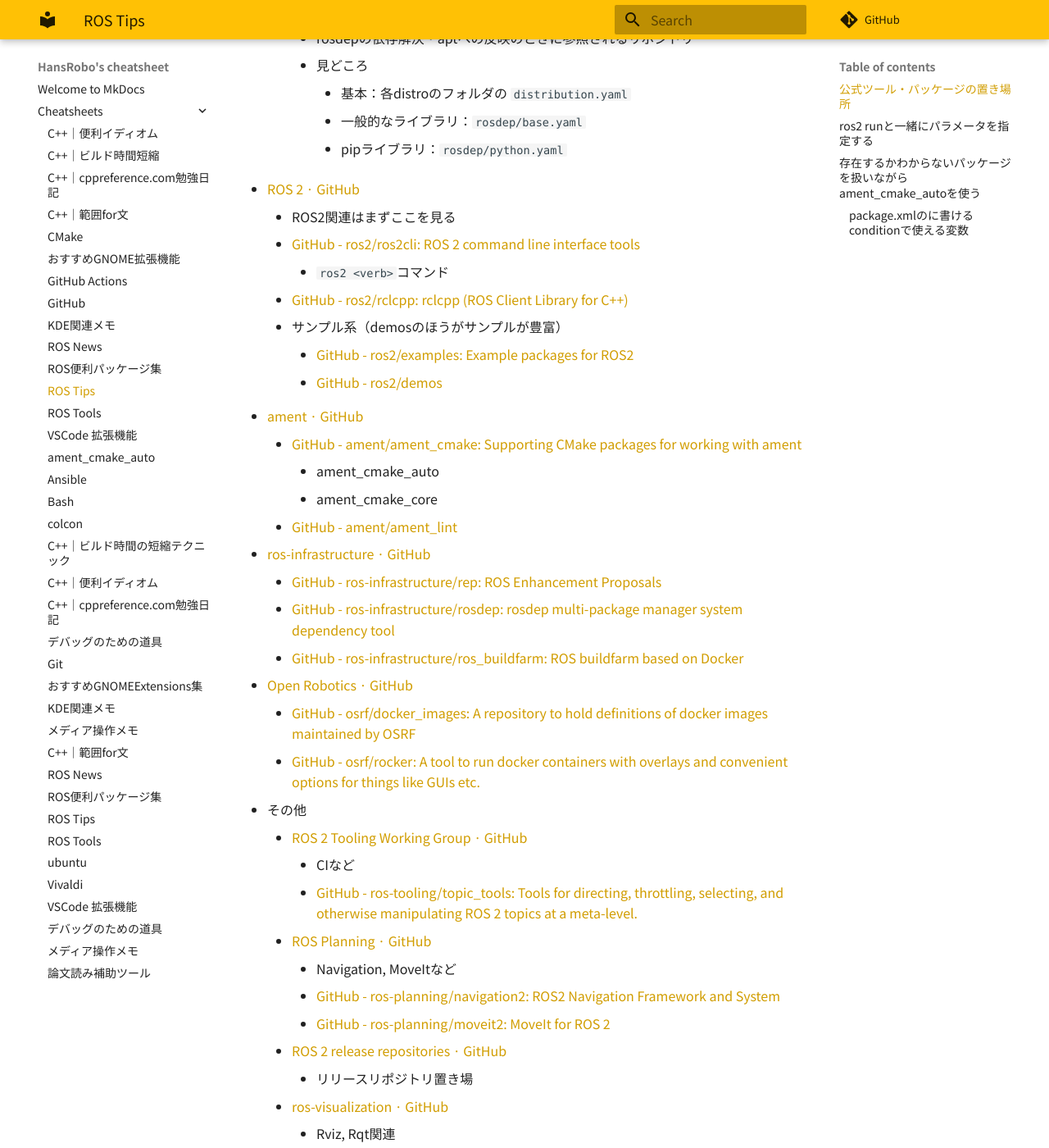
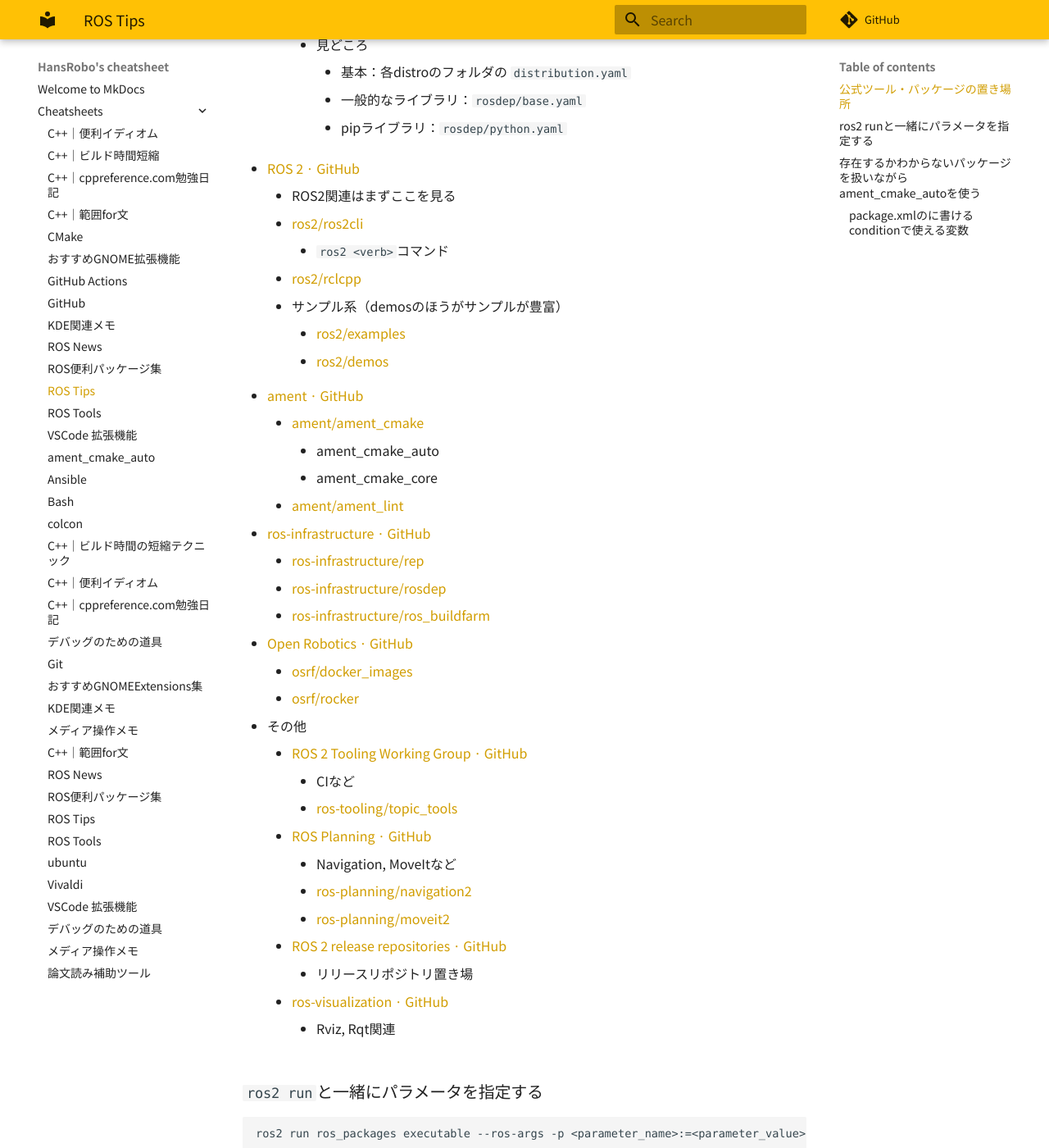
Before and after one commit to HansRobo/mycheatsheet_mkdocs, an MkDocs documentation site: the page built from docs/cheatsheets/ROS Tips.md, in a window 1280 px wide and 1400 px high, scrolled down 493 px. Shown: the whole window at 82% size. Built offline with MkDocs 1.6.1 and Material for MkDocs 9.7.7, drawn with Linux system fonts in a browser that asks for light colours; some web fonts are replaced; comment, search, counter and statistics services are not loaded; some of the changed text lies outside the part shown.

Commit message:
🔄 synced local 'docs/cheatsheets' with remote 'cheatsheets'

```diff
--- a/docs/cheatsheets/ROS Tips.md
+++ b/docs/cheatsheets/ROS Tips.md
@@ -16,7 +16,7 @@
 	- colcon本体，プラグイン
 - [ROS core stacks · GitHub](https://github.com/ros)
 	- ROS1のものも多いが，rosdistroなどROS2でも共通で使えるものはここにあることが多い
-	- [GitHub - ros/rosdistro: This repo maintains a lists of repositories for each ROS distribution](https://github.com/ros/rosdistro)
+	- [ros/rosdistro](https://github.com/ros/rosdistro)
 		- rosdepの依存解決・aptへの反映のときに参照されるリポジトリ
 		- 見どころ
 			- 基本：各distroのフォルダの `distribution.yaml`
@@ -24,37 +24,36 @@
 			- pipライブラリ：`rosdep/python.yaml`
 - [ROS 2 · GitHub](https://github.com/ros2)
 	- ROS2関連はまずここを見る
-	- [GitHub - ros2/ros2cli: ROS 2 command line interface tools](https://github.com/ros2/ros2cli)
+	- [ros2/ros2cli](https://github.com/ros2/ros2cli)
 		- `ros2 <verb>`コマンド
-	- [GitHub - ros2/rclcpp: rclcpp (ROS Client Library for C++)](https://github.com/ros2/rclcpp)
+	- [ros2/rclcpp](https://github.com/ros2/rclcpp)
 	- サンプル系（demosのほうがサンプルが豊富）
-		- [GitHub - ros2/examples: Example packages for ROS2](https://github.com/ros2/examples)
-		- [GitHub - ros2/demos](https://github.com/ros2/demos)
+		- [ros2/examples](https://github.com/ros2/examples)
+		- [ros2/demos](https://github.com/ros2/demos)
 - [ament · GitHub](https://github.com/ament)
-	- [GitHub - ament/ament\_cmake: Supporting CMake packages for working with ament](https://github.com/ament/ament_cmake)
+	- [ament/ament\_cmake](https://github.com/ament/ament_cmake)
 		- ament_cmake_auto
 		- ament_cmake_core
-	- [GitHub - ament/ament\_lint](https://github.com/ament/ament_lint)
+	- [ament/ament\_lint](https://github.com/ament/ament_lint)
 - [ros-infrastructure · GitHub](https://github.com/ros-infrastructure)
-	- [GitHub - ros-infrastructure/rep: ROS Enhancement Proposals](https://github.com/ros-infrastructure/rep)
-	- [GitHub - ros-infrastructure/rosdep: rosdep multi-package manager system dependency tool](https://github.com/ros-infrastructure/rosdep)
-	- [GitHub - ros-infrastructure/ros\_buildfarm: ROS buildfarm based on Docker](https://github.com/ros-infrastructure/ros_buildfarm)
+	- [ros-infrastructure/rep](https://github.com/ros-infrastructure/rep)
+	- [ros-infrastructure/rosdep](https://github.com/ros-infrastructure/rosdep)
+	- [ros-infrastructure/ros\_buildfarm](https://github.com/ros-infrastructure/ros_buildfarm)
 - [Open Robotics · GitHub](https://github.com/osrf)
-	- [GitHub - osrf/docker\_images: A repository to hold definitions of docker images maintained by OSRF](https://github.com/osrf/docker_images)
-	- [GitHub - osrf/rocker: A tool to run docker containers with overlays and convenient options for things like GUIs etc.](https://github.com/osrf/rocker)
+	- [osrf/docker\_images](https://github.com/osrf/docker_images)
+	- [osrf/rocker](https://github.com/osrf/rocker)
 - その他
 	- [ROS 2 Tooling Working Group · GitHub](https://github.com/ros-tooling)
 		- CIなど
-		- [GitHub - ros-tooling/topic\_tools: Tools for directing, throttling, selecting, and otherwise manipulating ROS 2 topics at a meta-level.](https://github.com/ros-tooling/topic_tools)
+		- [ros-tooling/topic\_tools](https://github.com/ros-tooling/topic_tools)
 	- [ROS Planning · GitHub](https://github.com/ros-planning)
 		- Navigation, MoveItなど
-		- [GitHub - ros-planning/navigation2: ROS2 Navigation Framework and System](https://github.com/ros-planning/navigation2)
-		- [GitHub - ros-planning/moveit2: MoveIt for ROS 2](https://github.com/ros-planning/moveit2)
+		- [ros-planning/navigation2](https://github.com/ros-planning/navigation2)
+		- [ros-planning/moveit2](https://github.com/ros-planning/moveit2)
 	- [ROS 2 release repositories · GitHub](https://github.com/ros2-gbp)
 		- リリースリポジトリ置き場
 	- [ros-visualization · GitHub](https://github.com/ros-visualization)
 		- Rviz, Rqt関連
-
 
 ### `ros2 run`と一緒にパラメータを指定する
 
```
Also changed, not shown: other parts of docs/cheatsheets/ROS Tips.md (+1 -4 lines).
